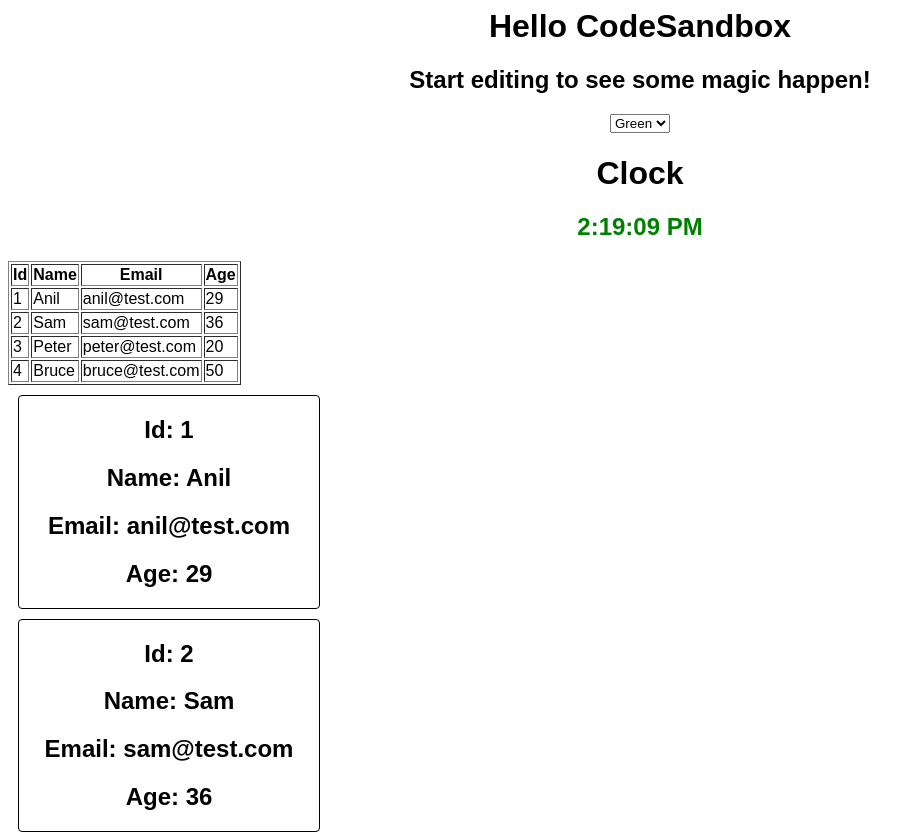
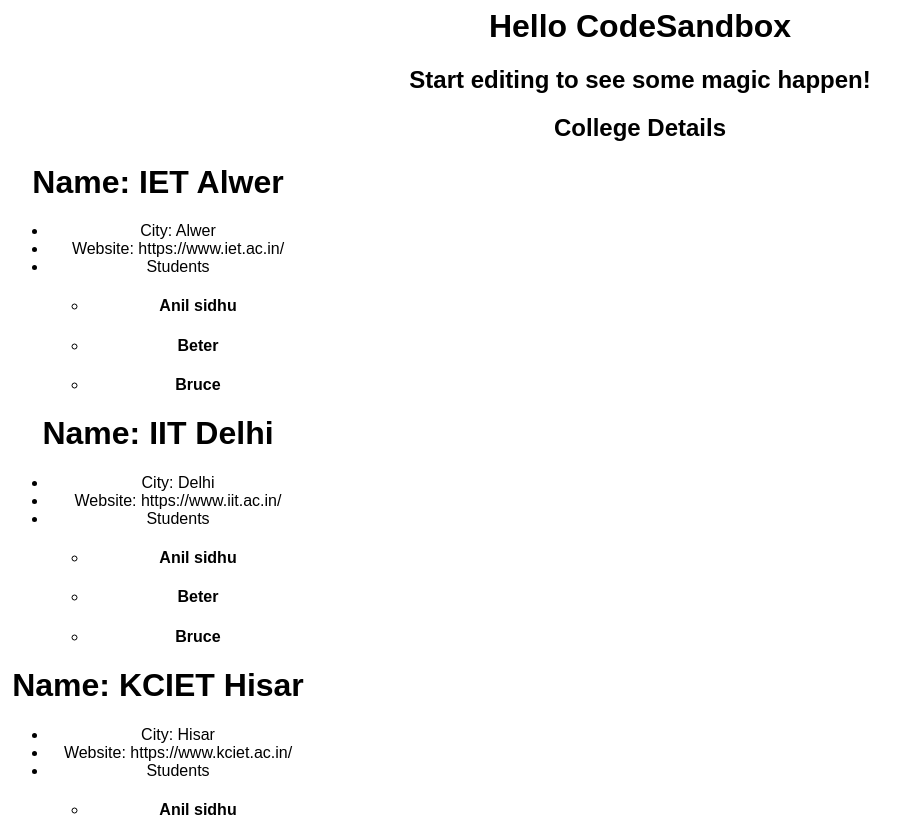
Before and after one commit to shivrajpro/react-step-by-step, a React (Vite) app: page / in a window 1280 px wide. Shown: the top 834 px of the page, without its empty margins (0-924 px from the left). Built offline with nearby package versions, Linux system fonts and the light colour scheme.

Commit message:
nested looping and clock assignment

```diff
--- a/src/App.jsx
+++ b/src/App.jsx
@@ -2,6 +2,7 @@
 import Clock from "./Clock";
 import "./styles.css";
 import User from "./User";
+import College from "./College";
 
 export default function App() {
   const userData = [
@@ -30,12 +31,85 @@
       id: 4,
     },
   ];
+  const collegeData = [
+    {
+      name: "IET Alwer",
+      city: "Alwer",
+      website: "https://www.iet.ac.in/",
+      student: [
+        {
+          name: "Anil sidhu",
+          age: 29,
+          email: "anil@test.com",
+        },
+        {
+          name: "Beter",
+          age: 20,
+          email: "peter@test.com",
+        },
+        {
+          name: "Bruce",
+          age: 25,
+          email: "bruce@test.com",
+        },
+      ],
+    },
+    {
+      name: "IIT Delhi",
+      city: "Delhi",
+      website: "https://www.iit.ac.in/",
+      student: [
+        {
+          name: "Anil sidhu",
+          age: 29,
+          email: "anil@test.com",
+        },
+        {
+          name: "Beter",
+          age: 20,
+          email: "peter@test.com",
+        },
+        {
+          name: "Bruce",
+          age: 25,
+          email: "bruce@test.com",
+        },
+      ],
+    },
+    {
+      name: "KCIET Hisar",
+      city: "Hisar",
+      website: "https://www.kciet.ac.in/",
+      student: [
+        {
+          name: "Anil sidhu",
+          age: 29,
+          email: "anil@test.com",
+        },
+        {
+          name: "Beter",
+          age: 20,
+          email: "peter@test.com",
+        },
+        {
+          name: "Bruce",
+          age: 25,
+          email: "bruce@test.com",
+        },
+      ],
+    },
+  ];
 
   const [color, setColor] = useState("green");
   return (
     <div className="App">
       <h1>Hello CodeSandbox</h1>
       <h2>Start editing to see some magic happen!</h2>
+
+      <h2>College Details</h2>
+      {collegeData.map((clg, index) => {
+        return <College key={index} college={clg} />;
+      })}
       <select value={color} onChange={(evt) => setColor(evt.target.value)}>
         <option value="red">Red</option>
         <option value="green">Green</option>
--- a/src/Clock.jsx
+++ b/src/Clock.jsx
@@ -1,11 +1,13 @@
-import React, { useState } from "react";
+import React, { useEffect, useState } from "react";
 
 const Clock = ({ color }) => {
   const [date, setDate] = useState(new Date());
 
-  setInterval(() => {
-    setDate(new Date());
-  }, 1000);
+  useEffect(() => {
+    setInterval(() => {
+      setDate(new Date());
+    }, 1000);
+  }, []);
   return (
     <div>
       <h1>Clock</h1>
--- /dev/null
+++ b/src/College.jsx
@@ -0,0 +1,26 @@
+import React from "react";
+import Student from "./Student";
+
+const College = ({ college }) => {
+  return (
+    <div style={{ width: "300px" }}>
+      <h1>Name: {college.name} </h1>
+      <ul>
+        <li> City: {college.city} </li>
+        <li> Website: {college.website} </li>
+        <li>Students</li>
+        <ul>
+          {college.student.map((student, idx) => {
+            return (
+              <li key={idx}>
+                <Student student={student} />
+              </li>
+            );
+          })}
+        </ul>
+      </ul>
+    </div>
+  );
+};
+
+export default College;
--- /dev/null
+++ b/src/Student.jsx
@@ -0,0 +1,11 @@
+import React from "react";
+
+const Student = ({ student }) => {
+  return (
+    <div>
+      <h4>{student.name}</h4>
+    </div>
+  );
+};
+
+export default Student;
```
